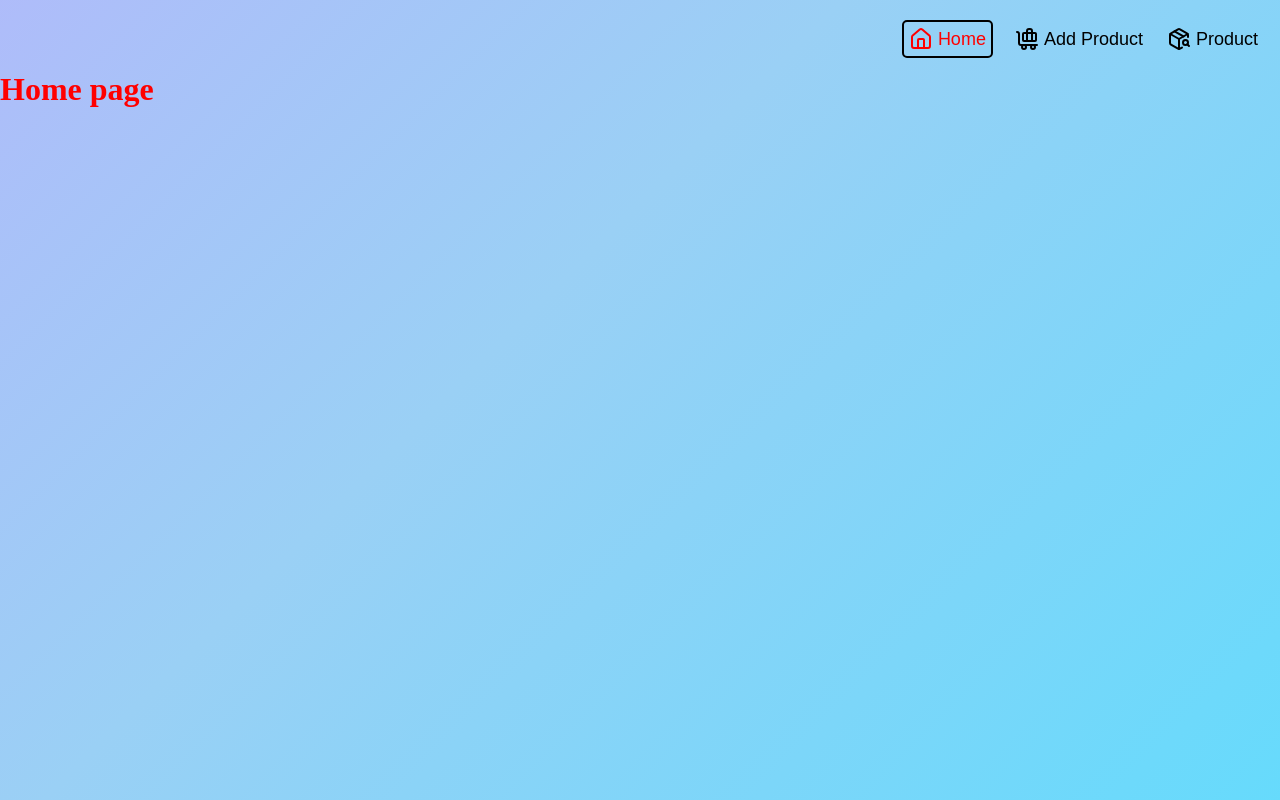
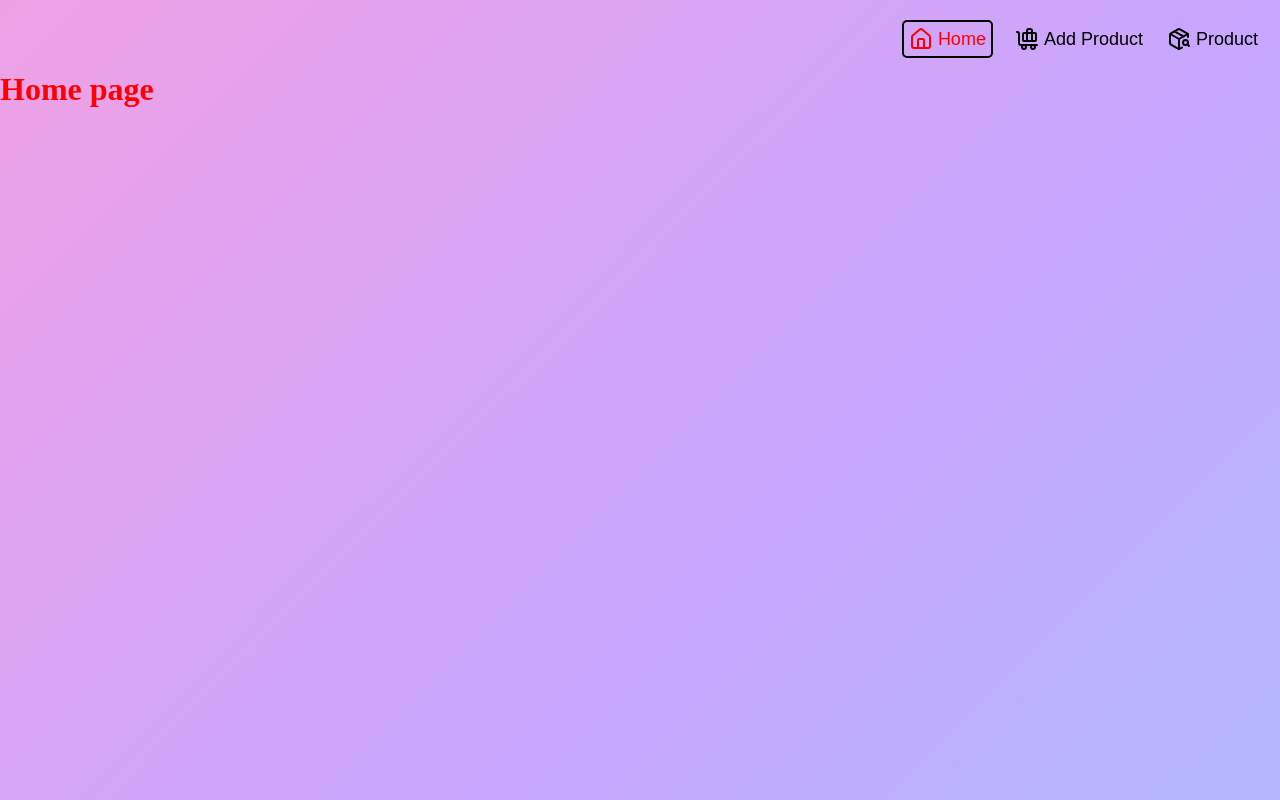
Before and after one commit to satyamrk18/WishBucket, a React (Vite) app: page / in a window 1280 px wide. Built offline with nearby package versions, Linux system fonts and the light colour scheme.

Commit message:
background delay reduce

```diff
--- a/src/pages/Home.css
+++ b/src/pages/Home.css
@@ -18,7 +18,7 @@ body {
     #ffd2a5   /* soft peach */
   );
   background-size: 600% 600%;
-  animation: gradientMove 15s ease infinite;
+  animation: gradientMove 6s ease infinite;
 }
 
 @keyframes gradientMove {
```
